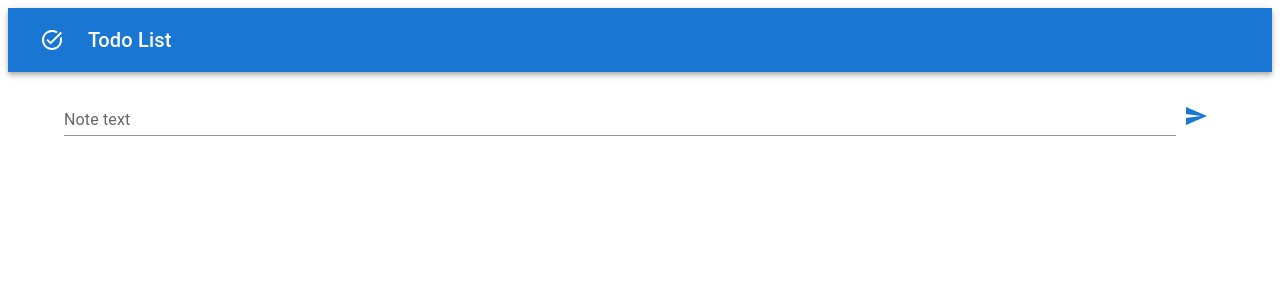
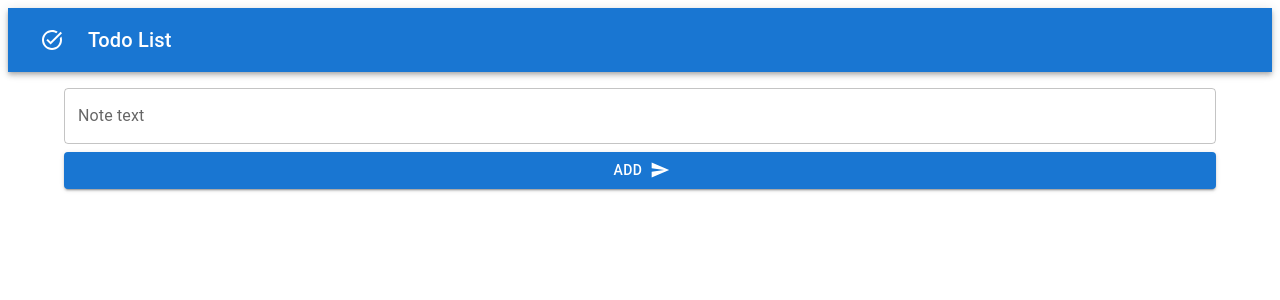
Before and after one commit to yobafett/-React-MUI-Todo, a React (Create React App) app: page / in a window 1280 px wide. Shown: the top 300 px of the page. Built offline with nearby package versions, Linux system fonts and the light colour scheme.

Commit message:
New input

```diff
--- a/src/components/ItemInput.js
+++ b/src/components/ItemInput.js
@@ -1,5 +1,5 @@
 import { useState } from 'react';
-import { Box, FormControl, InputLabel, Input, IconButton } from '@mui/material';
+import { Box, FormControl, TextField, Button } from '@mui/material';
 import { Send } from '@mui/icons-material';
 
 const ItemInput = (props) => {
@@ -17,16 +17,18 @@ const ItemInput = (props) => {
     return (
         <FormControl fullWidth variant="standard">
             <Box sx={{ display: 'flex', alignItems: 'flex-end' }}>
-                <InputLabel htmlFor="new-note">Note text</InputLabel>
-                <Input id="new-note"
-                    sx={{ width: 1 }}
+                <TextField
+                    label="Note text"
+                    variant="outlined"
+                    sx={{ width: 1, mb: 1 }}
                     value={inputValue}
-                    onChange={handleChange}
-                />
-                <IconButton onClick={submitHandler}>
-                    <Send color="primary" />
-                </IconButton>
+                    onChange={handleChange} >
+                </TextField>
+
             </Box>
+            <Button variant="contained" endIcon={<Send />} onClick={submitHandler}>
+                Add
+            </Button>
         </FormControl>
     );
 }
```
